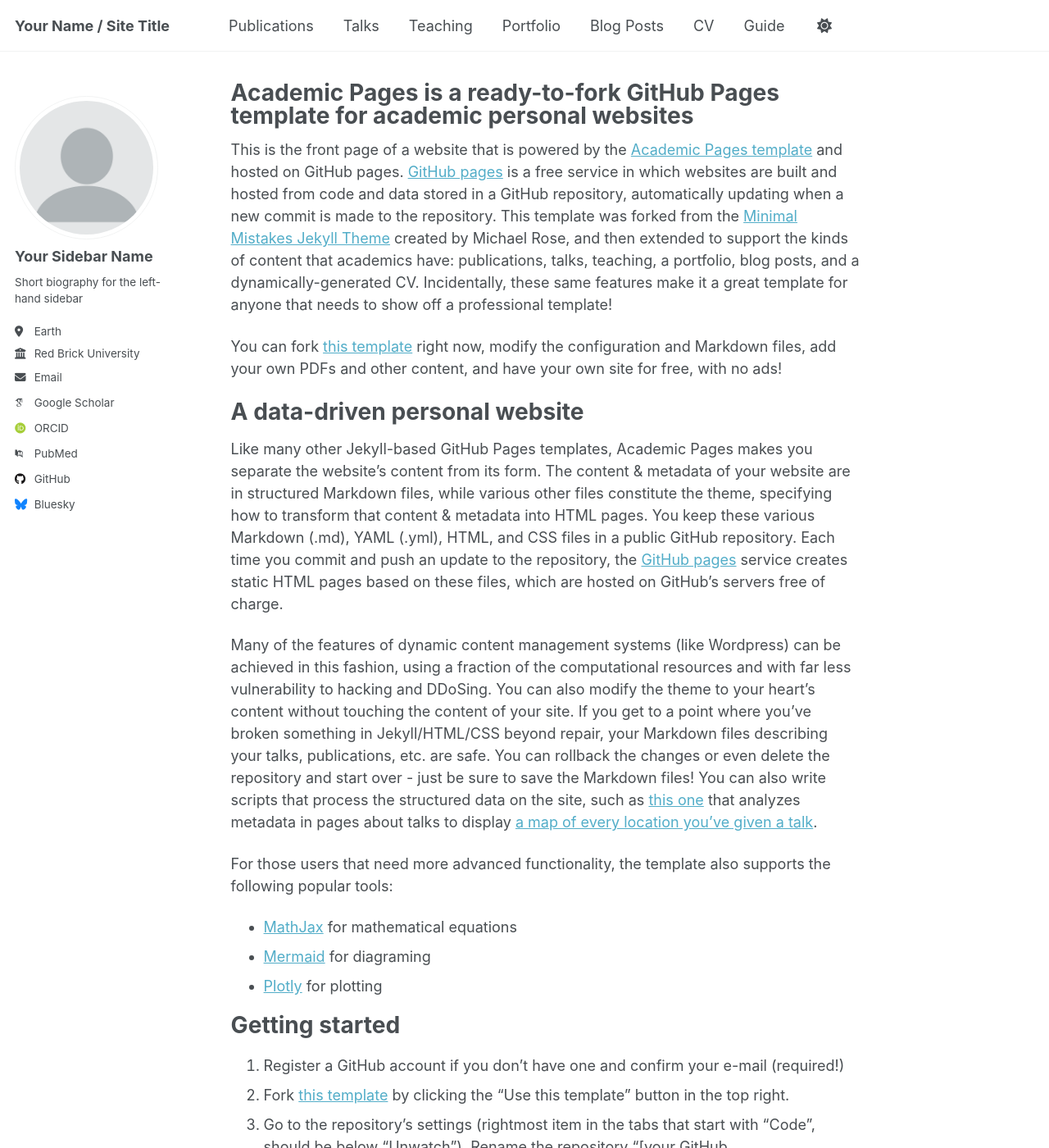
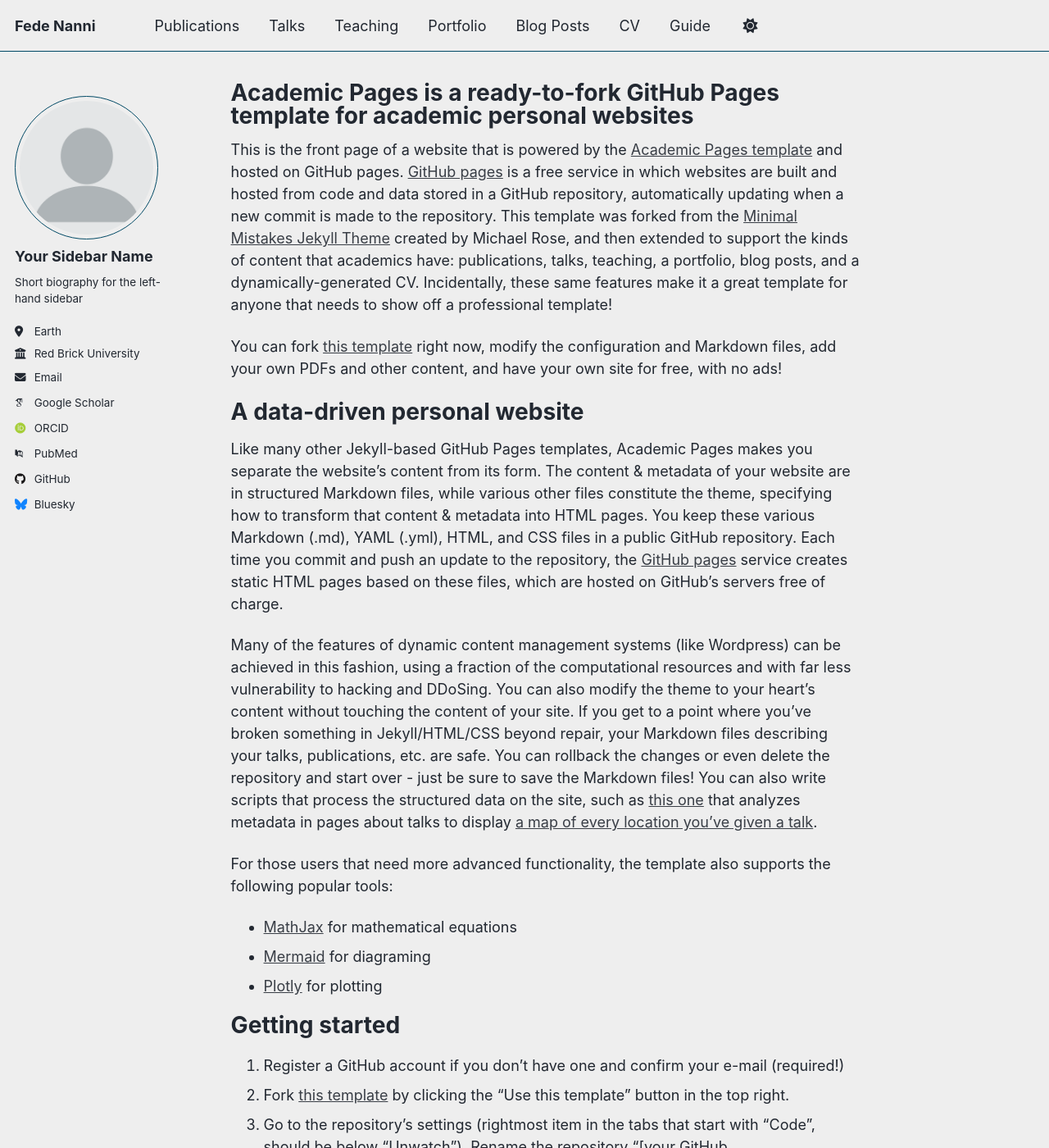
Before and after one commit to fedenanni/fedenanni.github.io, a Jekyll site: the page built from _pages/about.md, in a window 1280 px wide and 1400 px high. Shown: the whole window at 82% size. Built offline with Jekyll 4.4.1, drawn with Linux system fonts in a browser that asks for light colours; some web fonts are replaced; a script that is not in the unit is left out; some of the changed text lies outside the part shown.

Commit message:
Update _config.yml

```diff
--- a/_config.yml
+++ b/_config.yml
@@ -7,16 +7,16 @@
 # server process.
 
 # Basic Site Settings
-locale                   : "en-US"
-site_theme               : "default" # Currently available options are "default", "air"
-title                    : "Your Name / Site Title"
+locale                   : "en-UK"
+site_theme               : "air" # Currently available options are "default", "air"
+title                    : "Fede Nanni"
 title_separator          : "-"
-name                     : &name "Your Name"
-description              : &description "Your Name's academic portfolio"   # Update this with a general description of your site, this is the default if not overridden by a page
-url                      : https://academicpages.github.io # The base hostname & protocol for your site e.g. "https://[your GitHub username].github.io",
+name                     : &name "Fede Nanni"
+description              : &description "Academic portfolio"   # Update this with a general description of your site, this is the default if not overridden by a page
+url                      : https://fedenanni.github.io # The base hostname & protocol for your site e.g. "https://[your GitHub username].github.io",
                                                            # or if you already have some other page hosted on Github then use "https://[your GitHub username].github.io/[Your Repo Name]"
 baseurl                  : "" # the subpath of your site, e.g. "/blog"
-repository               : "academicpages/academicpages.github.io"
+repository               : "fedenanni/fedenanni.github.io"
 
 # Site Author - The following control what appear as part of the author content on the side bar.
 #               If a field is blank the icon and link will not appear, otherwise it will be shown.
```
